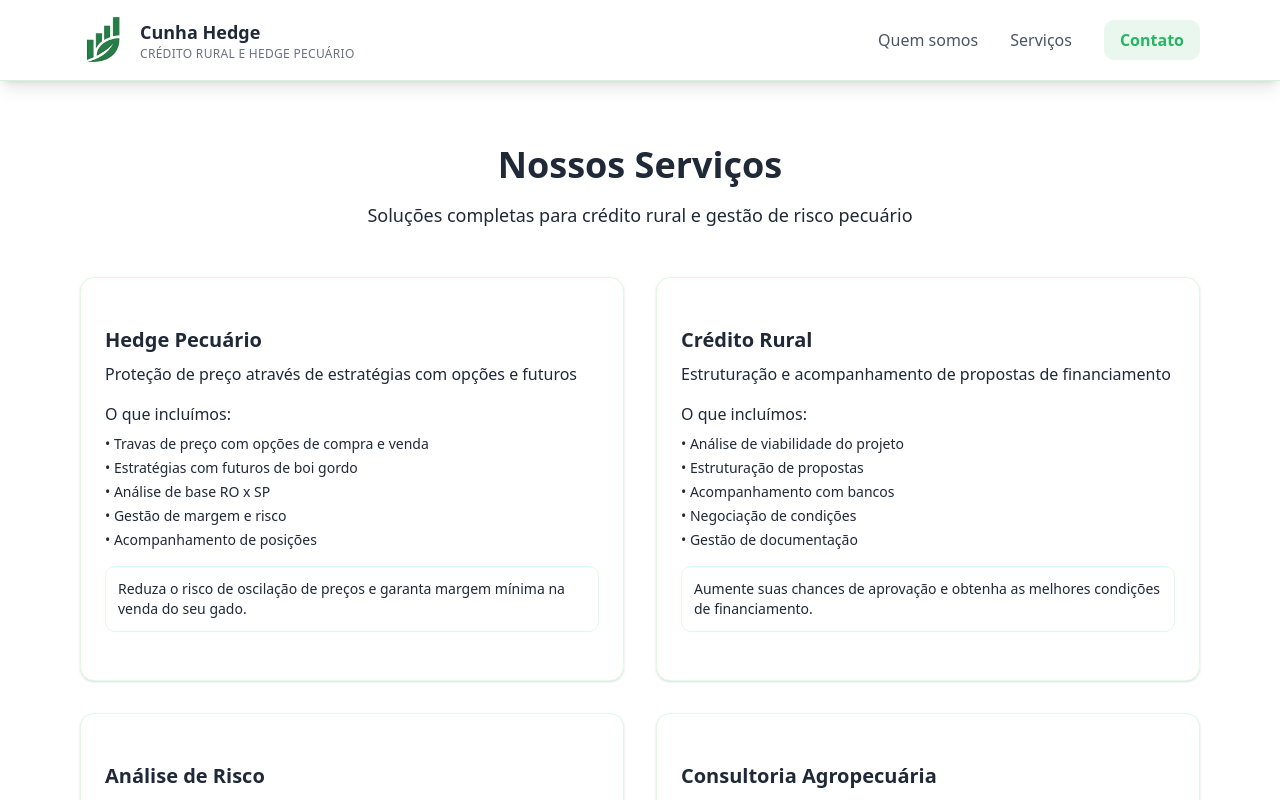
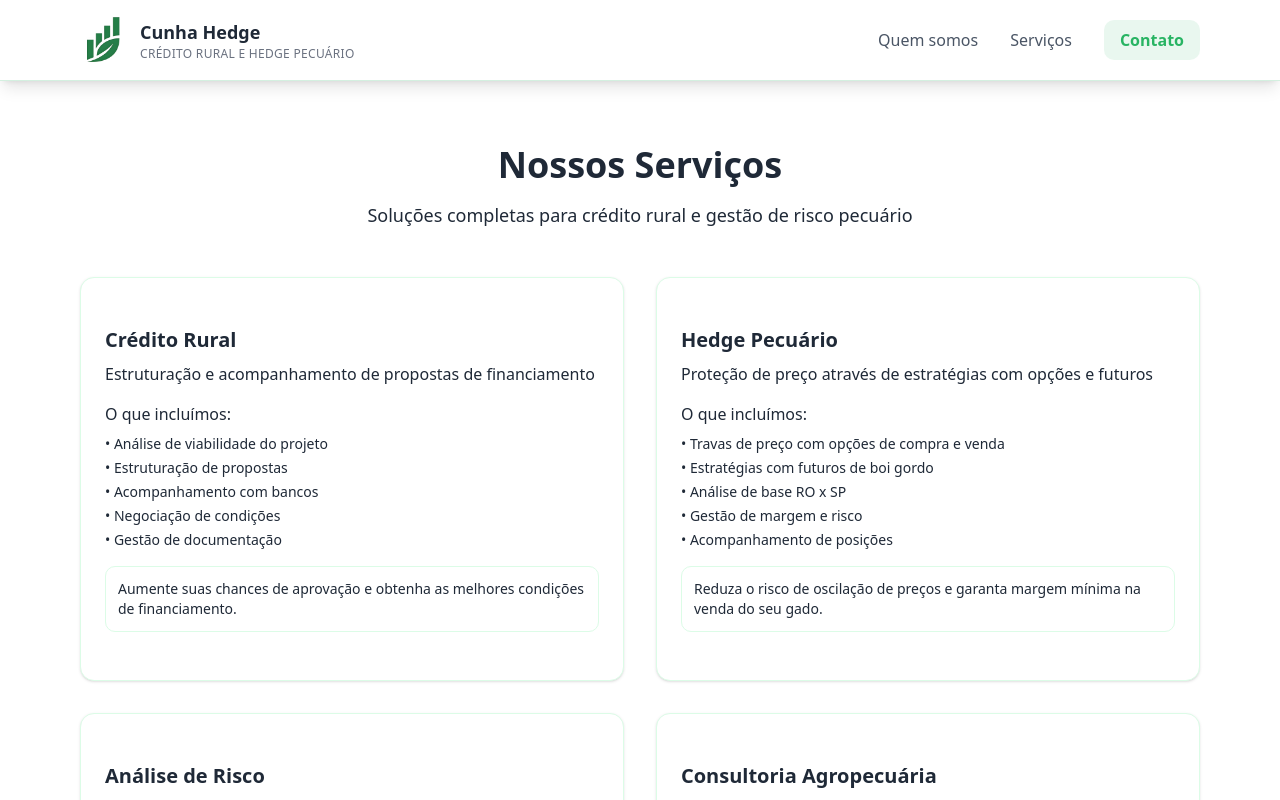
Before and after one commit to cunhahedgeagro-lab/cunha-hedge-site, a Next.js app: page /servicos in a window 1280 px wide. Shown: the top 800 px of the page. Built offline with nearby package versions, Linux system fonts and the light colour scheme.

Commit message:
Serviços: ordenar lista (1º Crédito Rural, 2º Hedge Pecuário)

```diff
--- a/src/app/servicos/page.tsx
+++ b/src/app/servicos/page.tsx
@@ -10,6 +10,18 @@
 export default function Servicos() {
   const servicos = [
     {
+      titulo: "Crédito Rural",
+      descricao: "Estruturação e acompanhamento de propostas de financiamento",
+      detalhes: [
+        "Análise de viabilidade do projeto",
+        "Estruturação de propostas",
+        "Acompanhamento com bancos",
+        "Negociação de condições",
+        "Gestão de documentação"
+      ],
+      beneficios: "Aumente suas chances de aprovação e obtenha as melhores condições de financiamento."
+    },
+    {
       titulo: "Hedge Pecuário",
       descricao: "Proteção de preço através de estratégias com opções e futuros",
       detalhes: [
@@ -20,18 +32,6 @@
         "Acompanhamento de posições"
       ],
       beneficios: "Reduza o risco de oscilação de preços e garanta margem mínima na venda do seu gado."
-    },
-    {
-      titulo: "Crédito Rural",
-      descricao: "Estruturação e acompanhamento de propostas de financiamento",
-      detalhes: [
-        "Análise de viabilidade do projeto",
-        "Estruturação de propostas",
-        "Acompanhamento com bancos",
-        "Negociação de condições",
-        "Gestão de documentação"
-      ],
-      beneficios: "Aumente suas chances de aprovação e obtenha as melhores condições de financiamento."
     },
     {
       titulo: "Análise de Risco",
```
